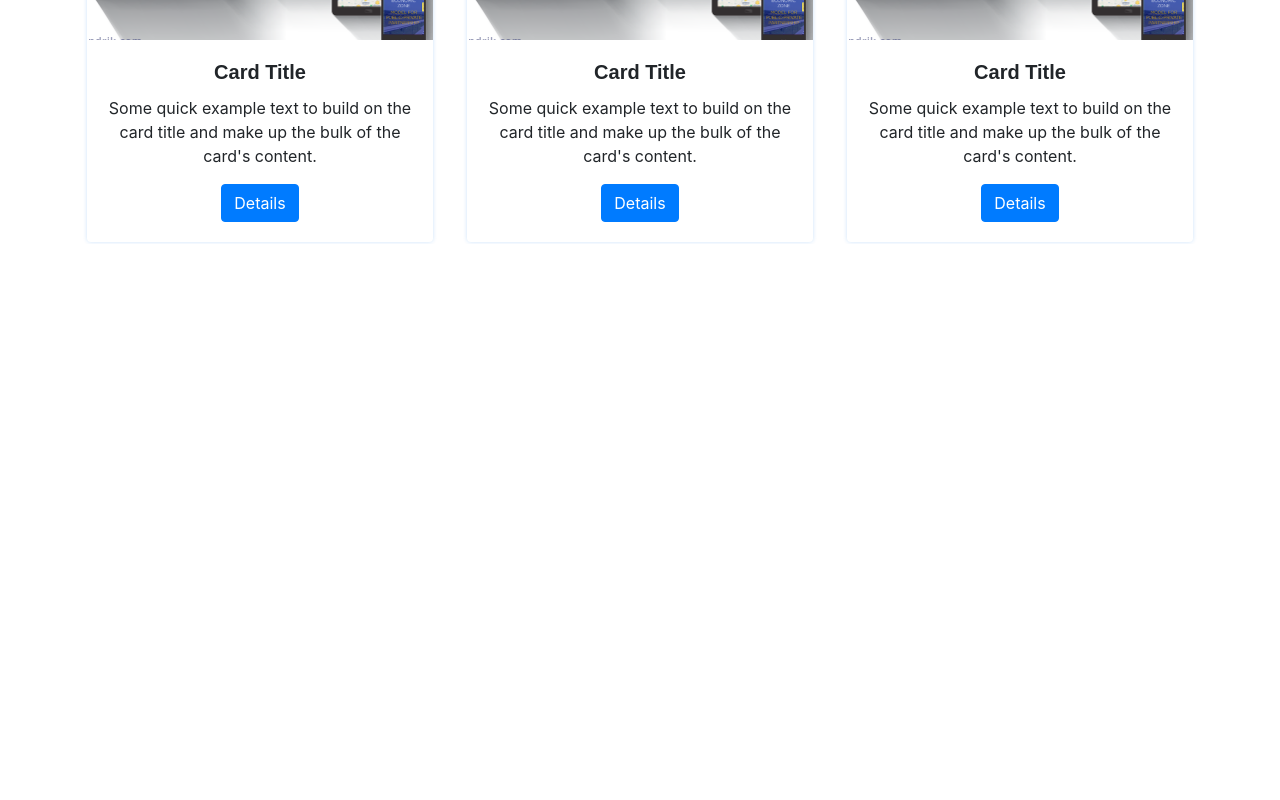
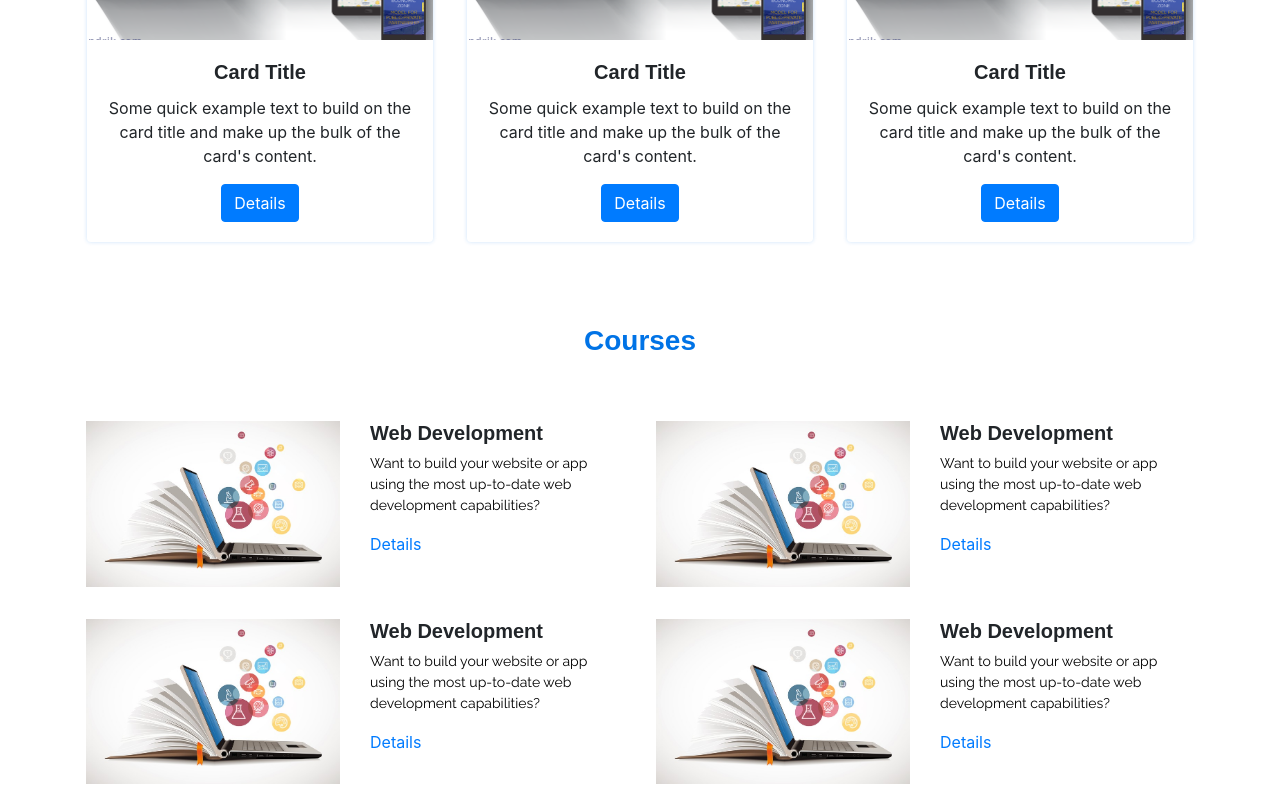
Before and after one commit to ziaurjoy/my-portfolio-site, a React (Create React App) app: page / in a window 1280 px wide. Shown: the part 2332-3132 px from the top of the page. Before the commit the page ends 2576 px from the top, so only its background shows below. Built offline with nearby package versions, Linux system fonts and the light colour scheme.

Commit message:
Course section done

```diff
--- a/src/App.js
+++ b/src/App.js
@@ -4,6 +4,7 @@ import TopNaver from './components/TopNaver/TopNaver'
 import Analysis from './components/Analysis/Analysis'
 import Summary from './components/Summary/Summary'
 import RecentProjects from './components/RecentProject/RecentProjects'
+import Courses from './components/Courses/Courses'
 
 function App() {
   return (
@@ -14,6 +15,7 @@ function App() {
       <Analysis />
       <Summary />
       <RecentProjects />
+      <Courses />
     </div>
   );
 }
--- a/src/asset/css/custom.css
+++ b/src/asset/css/custom.css
@@ -191,3 +191,16 @@
     font-weight: 600;
     font-size: 14px;
 }
+
+.courseTitle{
+    font-family: 'Montserreat',sans-serif !important;
+    font-size: 20px !important;
+    font-weight: 600 !important;
+}
+
+.courseDescription{
+    font-weight: 400;
+    color: #000000;
+    font-family: 'Raleway',sans-serif;
+    font-size: 14px;
+}
--- /dev/null
+++ b/src/components/Courses/Courses.js
@@ -0,0 +1,67 @@
+import React, { Component } from 'react'
+import { Col, Container, Row } from 'react-bootstrap'
+
+import CourseImage from '../../asset/images/course.jpg'
+
+export default class Courses extends Component {
+    render() {
+        return (
+            <>
+            <Container>
+                <h1 className='serviceMainTitle text-center'>Courses</h1>
+                <Row>
+                    <Col lg={6} md={12} sm={12} className="p-3">
+                        <Row>
+                            <Col lg={6} md={6} sm={12}>
+                                <img style={{width: "100%"}} src={CourseImage} />
+                            </Col>
+                            <Col lg={6} md={6} sm={12}>
+                                <h5 className="courseTitle">Web Development</h5>
+                                <p className="courseDescription">Want to build your website or app using the most up-to-date web development capabilities?</p>
+                                <a href="#">Details</a>
+                            </Col>
+                        </Row>
+                    </Col>
+                    <Col lg={6} md={12} sm={12} className="p-3">
+                        <Row>
+                            <Col lg={6} md={6} sm={12}>
+                                <img style={{width: "100%"}} src={CourseImage} />
+                            </Col>
+                            <Col lg={6} md={6} sm={12}>
+                                <h3 className="courseTitle">Web Development</h3>
+                                <p className="courseDescription">Want to build your website or app using the most up-to-date web development capabilities?</p>
+                                <a href="#">Details</a>
+                            </Col>
+                        </Row>
+                    </Col>
+                    <Col lg={6} md={12} sm={12} className="p-3">
+                        <Row>
+                            <Col lg={6} md={6} sm={12}>
+                                <img style={{width: "100%"}} src={CourseImage} />
+                            </Col>
+                            <Col lg={6} md={6} sm={12}>
+                                <h3 className="courseTitle">Web Development</h3>
+                                <p className="courseDescription">Want to build your website or app using the most up-to-date web development capabilities?</p>
+                                <a href="#">Details</a>
+                            </Col>
+                        </Row>
+                    </Col>
+                    <Col lg={6} md={12} sm={12} className="p-3">
+                        <Row>
+                            <Col lg={6} md={6} sm={12}>
+                                <img style={{width: "100%"}} src={CourseImage} />
+                            </Col>
+                            <Col lg={6} md={6} sm={12}>
+                                <h3 className="courseTitle">Web Development</h3>
+                                <p className="courseDescription">Want to build your website or app using the most up-to-date web development capabilities?</p>
+                                <a href="#">Details</a>
+                            </Col>
+                        </Row>
+                    </Col>
+                </Row>
+            </Container>
+
+            </>
+        )
+    }
+}
```
Also changed, not shown: src/asset/images/course.jpg (added).
